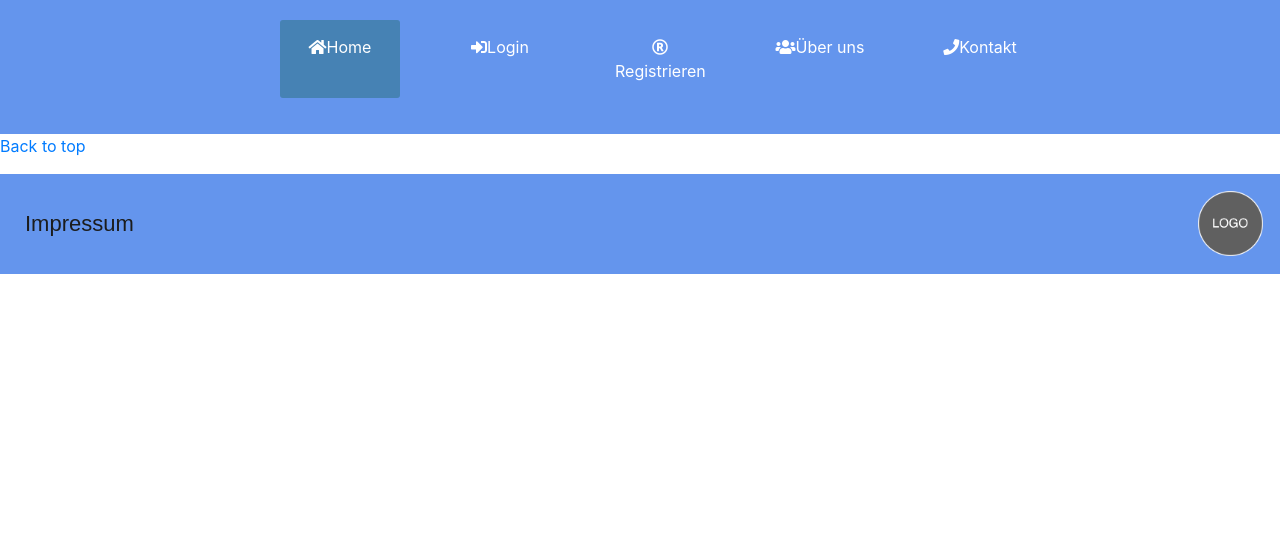
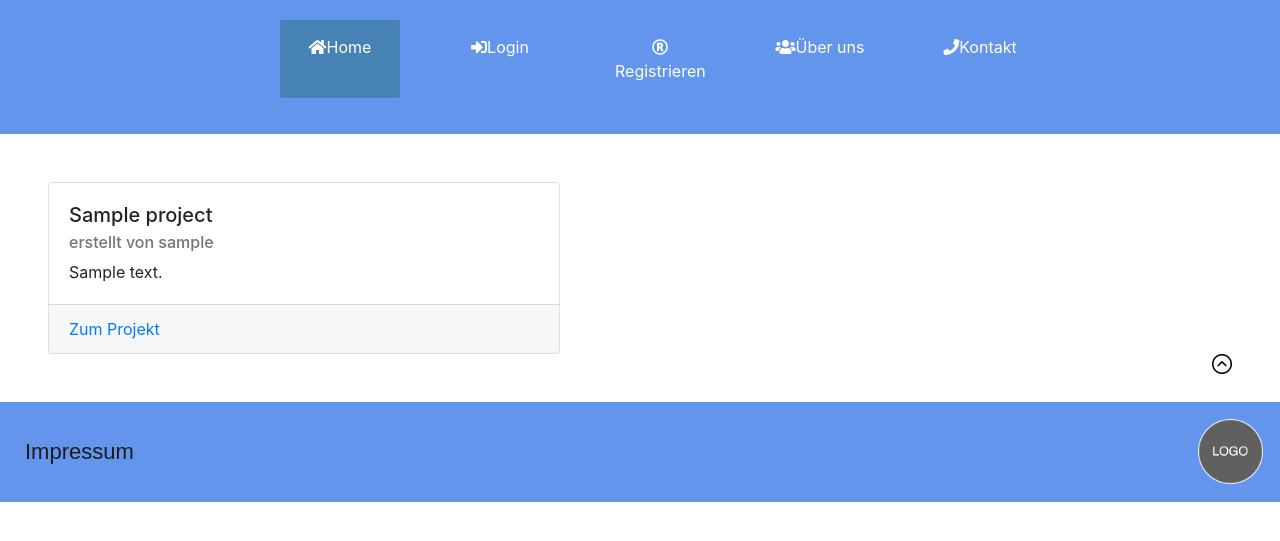
Before and after one commit to kigari94/One4All, a Spring app: page /views/home in a window 1280 px wide. Shown: the top 541 px of the page. Run offline with Thymeleaf, Linux system fonts and the light colour scheme; the template is opened without the code that fills it: most values are stand-ins (such as "Sample title", 1, 10 or a date in 2020); data that the repository does not hold is empty; some of the project's set-up classes (security, data sources, template engines, error pages and the like) are left out, and stand-ins take their place; some libraries are stand-ins or nearby versions.

Commit message:
adding tile rendering of projects on homepage, adding icon for back-to-top button

```diff
--- a/src/main/java/com/haw/one4all/configuration/SecurityConfiguration.java
+++ b/src/main/java/com/haw/one4all/configuration/SecurityConfiguration.java
@@ -53,7 +53,7 @@ public class SecurityConfiguration extends WebSecurityConfigurerAdapter {
                 .anyRequest().permitAll()
                 .and()
                 .formLogin()
-                    .loginPage("/login")
+//                    .loginPage("/login")
                     .usernameParameter("username")
                     .defaultSuccessUrl("/?success")
                     .permitAll()
--- a/src/main/resources/static/css/main.css
+++ b/src/main/resources/static/css/main.css
@@ -1,5 +1,5 @@
 body {
-    background-color: rgb(255,255,255);
+    background-color: rgb(255, 255, 255);
     padding: 0;
     margin: 0;
     /*background-image: url(../images/Background.jpg);*/
@@ -9,14 +9,14 @@ body {
 }
 
 .menuBar {
-    background-color: rgb(100,149,237);
+    background-color: rgb(100, 149, 237);
     text-align: center;
 }
 
 .menuBar ul {
     display: inline-flex;
     list-style: none;
-    color: rgb(255,255,255);
+    color: rgb(255, 255, 255);
 }
 
 .menuBar ul li {
@@ -27,11 +27,11 @@ body {
 
 .menuBar ul li a {
     text-decoration: none;
-    color: rgb(255,255,255);
+    color: rgb(255, 255, 255);
 }
 
 .active, .menuBar ul li:hover {
-    background: rgb(70,130,180);
+    background: rgb(70, 130, 180);
     border-radius: 3px;
 }
 
@@ -46,7 +46,7 @@ body {
 .menuBar ul li:hover .subMenu-aboutUs {
     display: block;
     position: absolute;
-    background: rgb(100,149,237);
+    background: rgb(100, 149, 237);
     margin-top: 15px;
     margin-left: -15px;
 }
@@ -59,7 +59,7 @@ body {
 .menuBar ul li:hover .subMenu-aboutUs ul li {
     width: 150px;
     padding: 10px;
-    border-bottom: 1px dotted rgb(255,255,255);
+    border-bottom: 1px dotted rgb(255, 255, 255);
     background: transparent;
     border-radius: 0;
     text-align: left;
@@ -70,23 +70,23 @@ body {
 }
 
 .menuBar ul li:hover .subMenu-aboutUs ul li a:hover {
-    color: rgb(192,192,192);
+    color: rgb(192, 192, 192);
 }
 
-p {
-    font-size:72px;
-}
+/*p {*/
+/*    font-size:72px;*/
+/*}*/
 
 h1 {
     margin-left: 10px;
 }
 
 .footer {
-   position:relative;
+    position: relative;
     margin: 0px 0px 0px 0px;
-   width:100%;
-   height:100px;
-   background: rgb(100,149,237);
+    width: 100%;
+    height: 100px;
+    background: rgb(100, 149, 237);
 }
 
 .footer ul li {
@@ -97,7 +97,7 @@ h1 {
 #footerLogo {
     position: relative;
     float: right;
-	margin-top:17px;
+    margin-top: 17px;
     margin-right: 17px;
     width: 65px;
     height: 65px;
@@ -117,11 +117,12 @@ h1 {
 #impressum:hover {
     color: #ced7f2;
 }
+
 .login-form {
     width: 500px;
     height: 300px;
     position: absolute;
-    background-color: rgb(100,149,237);
+    background-color: rgb(100, 149, 237);
     border-radius: 20px;
     top: 50%;
     left: 50%;
@@ -142,7 +143,7 @@ input[type=text], input[type=password] {
 
 /* Set a style for all buttons */
 button {
-  background-color: rgb(70,130,180);
+    background-color: rgb(70, 130, 180);
     color: blue;
     padding: 14px 20px;
     margin: 8px 0;
@@ -161,40 +162,48 @@ button:hover {
     margin: 100px 60px 0px 60px;
     z-index: 2;
     /*height: 63%;*/
-    border-left: 2px solid rgba(35, 44, 59,.65);
+    border-left: 2px solid rgba(35, 44, 59, .65);
     border-radius: 15px;
-    background: rgba(100,149,237,.8);
-    background: linear-gradient(90deg, rgba(100,149,237,.85) 30%, rgba(195, 209, 235,0) 100%);
+    background: rgba(100, 149, 237, .8);
+    background: linear-gradient(90deg, rgba(100, 149, 237, .85) 30%, rgba(195, 209, 235, 0) 100%);
     padding: 20px;
 }
+
 .projectCreationVar {
     font-family: Arial, sans-serif;
     padding: 6px 10px;
-    border: 2px solid rgba(35, 44, 59,.65);
+    border: 2px solid rgba(35, 44, 59, .65);
     border-radius: 4px;
 }
 
 .projectCreationVar:hover {
-  border: 2px solid rgba(35, 44, 59,.85);
+    border: 2px solid rgba(35, 44, 59, .85);
 }
 
 .projectCreationVar:focus {
-  border: 2px solid rgba(35, 44, 59,1);
+    border: 2px solid rgba(35, 44, 59, 1);
 }
 
 #submitProject {
     font-family: Arial, sans-serif;
     padding: 3px 10px;
-    border: 2px solid rgba(35, 44, 59,.65);
+    border: 2px solid rgba(35, 44, 59, .65);
     border-radius: 4px;
 }
 
 #submitProject:hover {
-    border: 2px solid rgba(35, 44, 59,.85);
+    border: 2px solid rgba(35, 44, 59, .85);
 }
 
 #beschreibung {
     font-family: Arial, sans-serif;
+}
+
+.upIcon {
+    background: url("../images/up-arrow.png");
+    height: 20px;
+    width: 20px;
+    display: block;
 }
 
 p.errorText {
@@ -224,7 +233,7 @@ p.errorText {
 .cancelbtn {
     width: auto;
     padding: 10px 18px;
-    background-color: rgb(255,255,255);
+    background-color: rgb(255, 255, 255);
 }
 
 /* Add padding to containers */
@@ -244,6 +253,7 @@ span.psw {
         display: block;
         float: none;
     }
+
     .cancelbtn {
         width: 100%;
     }
--- a/src/main/resources/templates/views/home.html
+++ b/src/main/resources/templates/views/home.html
@@ -2,7 +2,7 @@
 <html lang="en" xmlns:th="https://www.thymeleaf.org">
 <head>
     <link rel="stylesheet" th:href="@{/css/main.css}">
-    <link rel="stylesheet" type="text/css" href="webjars/bootstrap/4.6.0/css/bootstrap.min.css" />
+    <link rel="stylesheet" type="text/css" href="webjars/bootstrap/4.6.0/css/bootstrap.min.css"/>
     <link rel="stylesheet" href="https://cdnjs.cloudflare.com/ajax/libs/font-awesome/5.15.2/css/all.min.css">
     <meta charset="UTF-8" name="viewport" content="width=device-width, initial-scale=1.0">
     <title>One4All</title>
@@ -25,20 +25,37 @@
     </ul>
 </div>
 <div th:if="${param.success}">
-    <div id="successMessage" class="alert alert-success d-flex align-items-center" role="alert">
-        <svg class="bi flex-shrink-0 me-2" width="24" height="24" role="img" aria-label="Success:"><use xlink:href="#check-circle-fill"/></svg>
+    <div id="successMessage" class="alert alert-success bootstrap d-flex justify-content-center" role="alert">
+        <svg class="bi flex-shrink-0 me-2" width="24" height="24" role="img" aria-label="Success:">
+            <use xlink:href="#check-circle-fill"/>
+        </svg>
         <div>
             Erfolgreich registriert!
         </div>
     </div>
 </div>
 <div class="imageStage"></div>
-<div class="content">
+<div id="contentContainer" class="m-5">
     <a id="top"></a>
-    <div id="tile" th:each="project: ${listProjects}">
-
+    <div class="row row-cols-1 row-cols-md-3 g-4">
+        <div class="col" th:each="project: ${listProjects}">
+            <div id="tile" class="card h-100" style="width: 32rem;">
+                <div class="card-body">
+                    <h5 class="card-title" th:text="${project.title}"></h5>
+                    <h6 class="card-subtitle mb-2 text-muted" th:text="'erstellt von ' + ${project.user.username}"></h6>
+                    <p class="card-text" th:text="${project.description}"></p>
+                </div>
+                <div class="card-footer">
+                    <a href="#" class="card-link">Zum Projekt</a>
+                </div>
+            </div>
+        </div>
     </div>
-    <a href="#top">Back to top</a>
+    <div class="float-right">
+        <a href="#top">
+          <span class="upIcon"></span>
+        </a>
+    </div>
 </div>
 <div class="footer">
     <footer>
```
Also changed, not shown: src/main/resources/static/images/up-arrow.png (added). Lines whose indentation alone changed are shown as unchanged.
